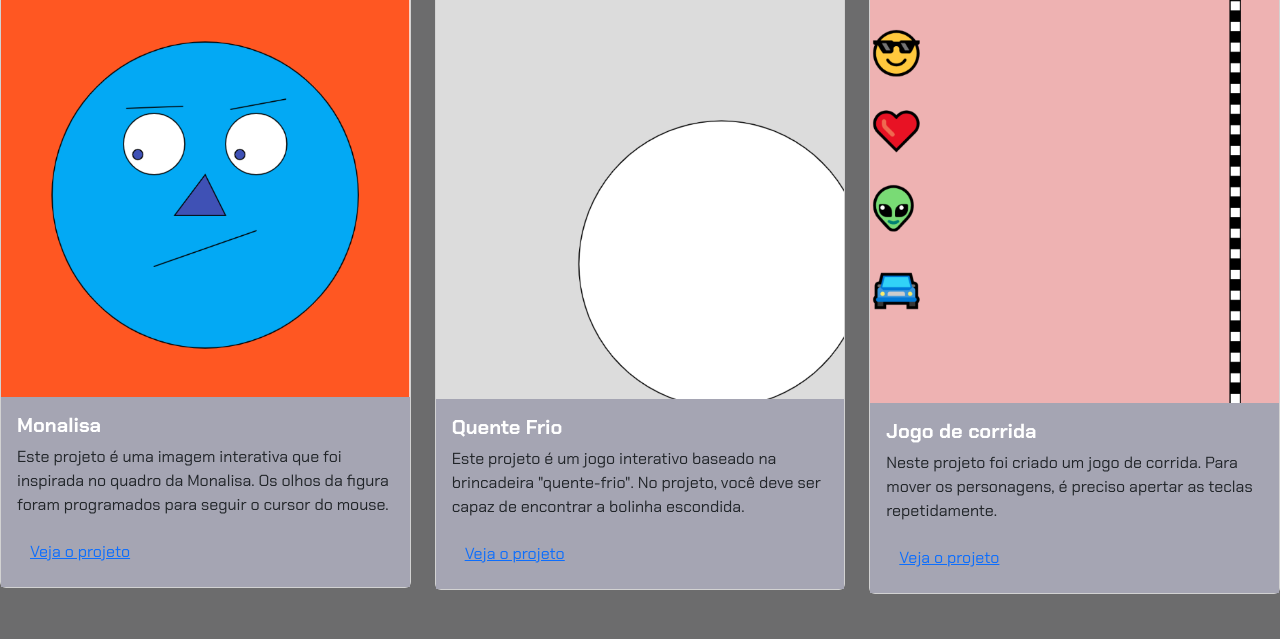
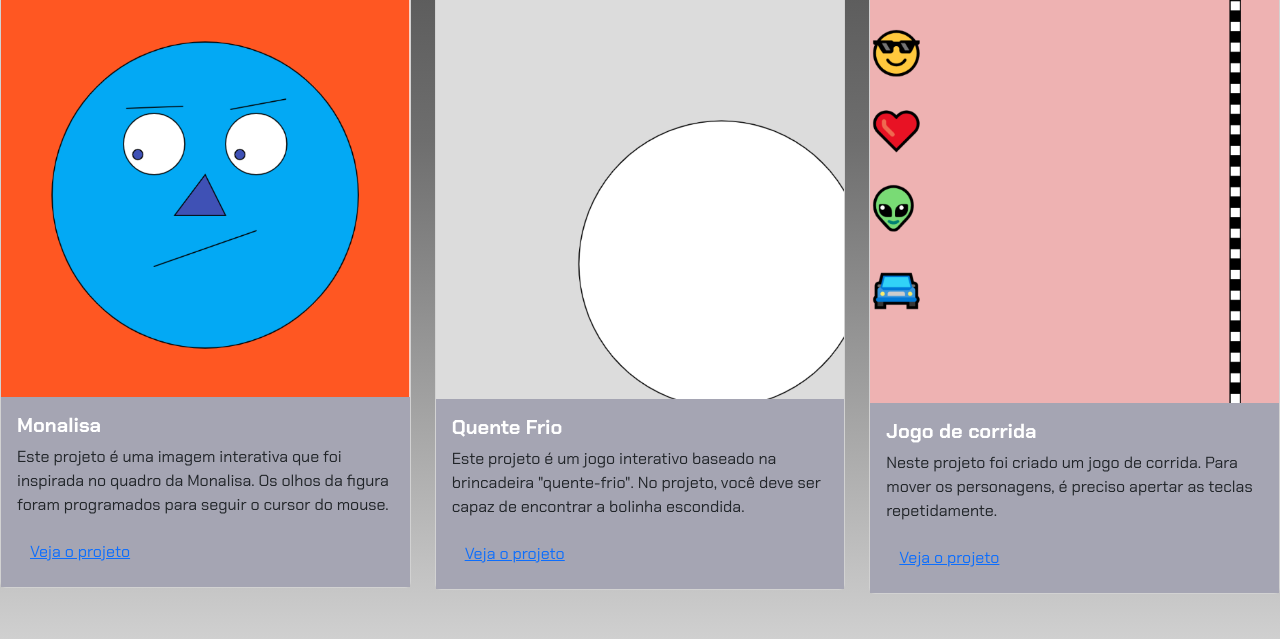
Before and after one commit to DANIDANI2024/portfolio-3B, a plain HTML site: page index.html in a window 1280 px wide. Shown: the part 572-1211 px from the top of the page. Drawn offline with nearby package versions, Linux system fonts and the light colour scheme.

Commit message:
Update style.css

```diff
--- a/style.css
+++ b/style.css
@@ -8,7 +8,10 @@
 
 body {
     font-family: 'Chakra Petch', sans-serif;
-  background-color: #6c6c6d;
+  background: #ffffff;
+background: linear-gradient(0deg,rgba(255, 255, 255, 1) 0%, rgba(110, 110, 110, 1) 51%, rgba(26, 26, 26, 1) 100%);
+
+
 }
 
 h1, h2, h5 {
```
